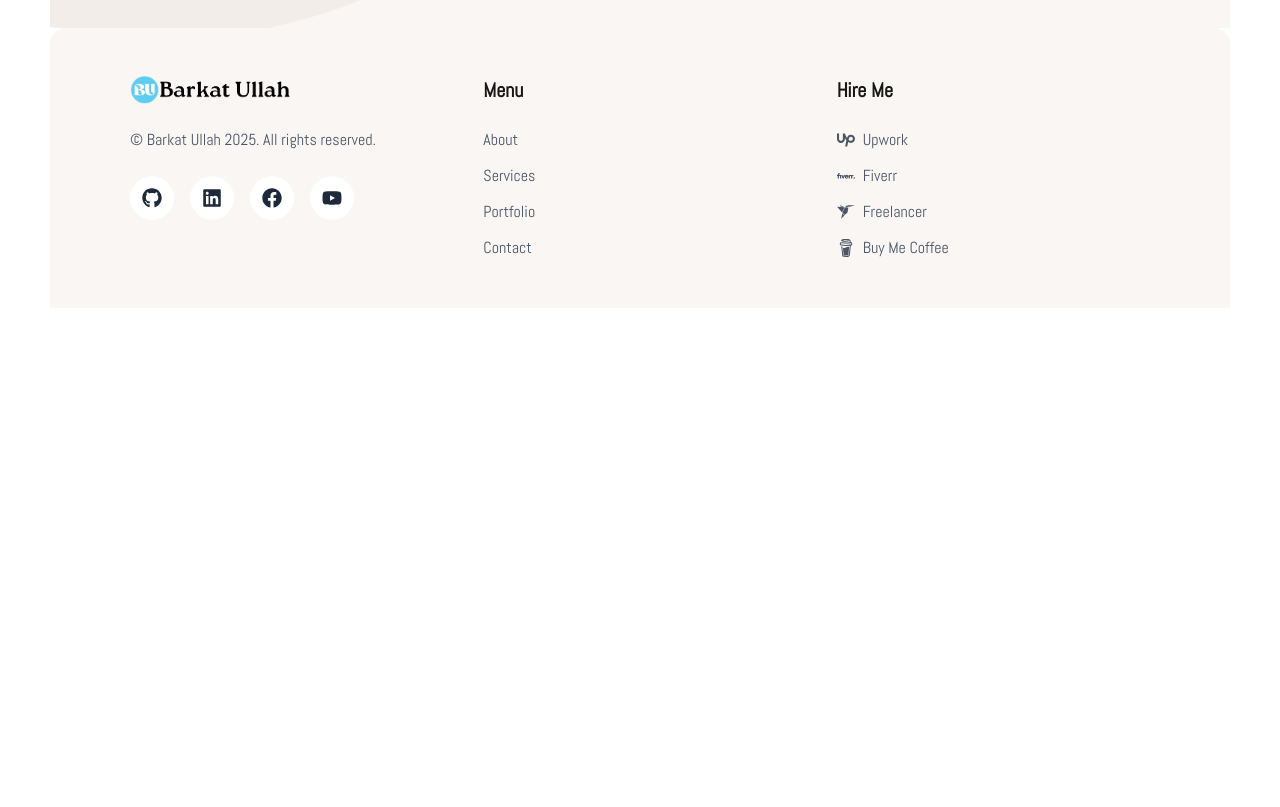
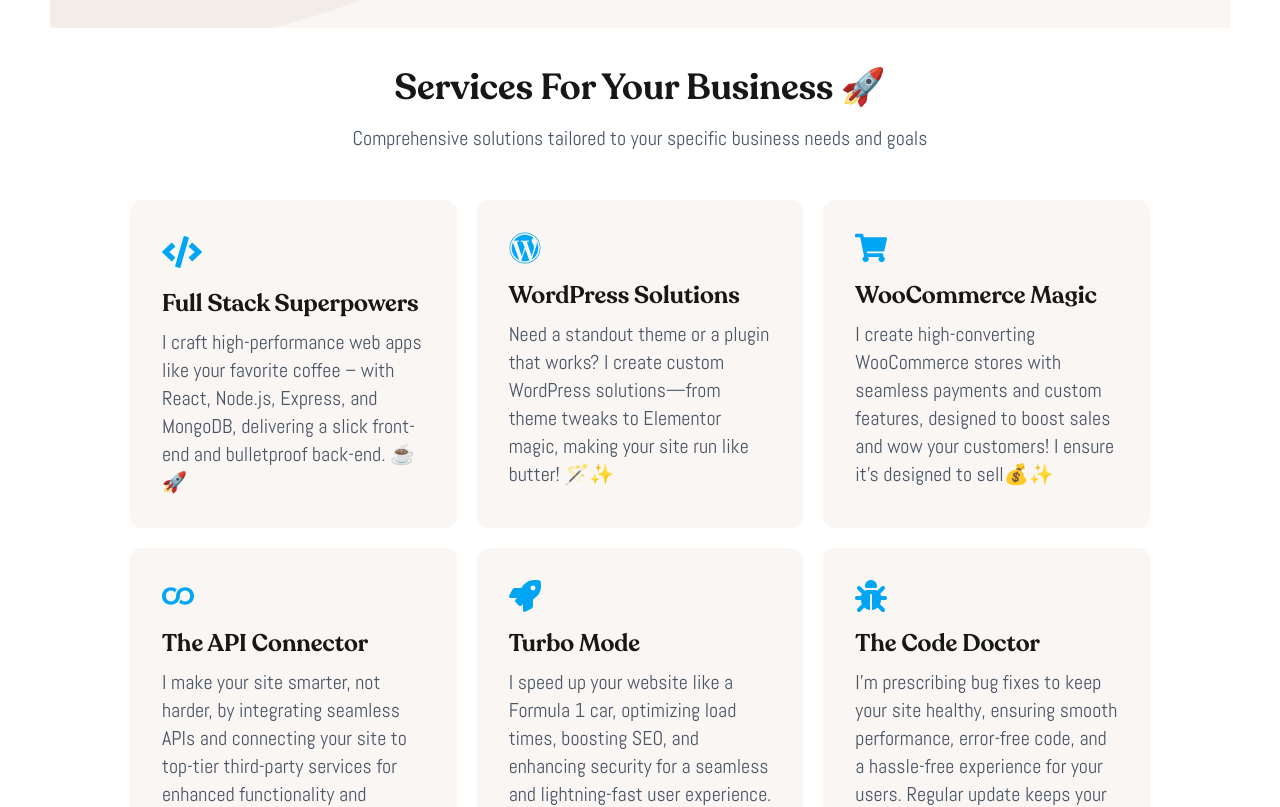
Before and after one commit to Barkatzx/barkat-portfolio-2.0, a Next.js app: page / in a window 1280 px wide. Shown: the part 720-1527 px from the top of the page. Before the commit the page ends 1028 px from the top, so only its background shows below. Built offline with nearby package versions, Linux system fonts and the light colour scheme.

Commit message:
Servicess Added

```diff
--- a/app/page.tsx
+++ b/app/page.tsx
@@ -1,10 +1,12 @@
 import Hero from "@/components/Hero";
+import Services from "@/components/Services";
 import "./globals.css";
 
 export default function Home() {
   return (
     <div>
       <Hero />
+      <Services />
     </div>
   );
 }
--- a/components/Footer.tsx
+++ b/components/Footer.tsx
@@ -57,13 +57,13 @@ export default function Footer() {
 
           {/* Second Column - Menu */}
           <div className="flex flex-col items-center md:items-start">
-            <h3 className="text-xl font-bold mb-6">Menu</h3>
+            <h3 className="font-[Recoleta] text-xl font-bold mb-6">Menu</h3>
             <ul className="space-y-3 text-center md:text-left">
               {["About", "Services", "Portfolio", "Contact"].map((item) => (
                 <li key={item}>
                   <Link
                     href={`/${item.toLowerCase()}`}
-                    className="text-gray-600 hover:text-green-500 transition-colors"
+                    className="text-gray-600 hover:text-sky-400 transition-colors"
                   >
                     {item}
                   </Link>
@@ -74,7 +74,7 @@ export default function Footer() {
 
           {/* Third Column - Platforms */}
           <div className="flex flex-col items-center md:items-start">
-            <h3 className="text-xl font-bold mb-6">Hire Me</h3>
+            <h3 className="font-[Recoleta] text-xl font-bold mb-6">Hire Me</h3>
             <ul className="space-y-3 text-center md:text-left">
               <HireLink
                 href="https://upwork.com/freelancers/barkatzx"
@@ -118,7 +118,7 @@ function SocialLink({
     <Link
       href={href}
       target="_blank"
-      className="bg-white p-3 rounded-full hover:bg-green-50 transition-colors"
+      className="bg-white p-3 rounded-full hover:bg-sky-100 transition-colors"
       aria-label={label}
     >
       <Icon className="text-gray-800 text-xl" />
@@ -141,7 +141,7 @@ function HireLink({
       <Link
         href={href}
         target="_blank"
-        className="flex items-center justify-center md:justify-start text-gray-600 hover:text-green-500 transition-colors"
+        className="flex items-center justify-center md:justify-start text-gray-600 hover:text-sky-400 transition-colors"
       >
         <Icon className="mr-2 text-lg" /> {label}
       </Link>
--- /dev/null
+++ b/components/Services.tsx
@@ -0,0 +1,95 @@
+"use client";
+
+import { motion } from "framer-motion";
+import { FaCode, FaRocket, FaShoppingCart, FaWordpress } from "react-icons/fa";
+import { FaBug } from "react-icons/fa6";
+import { SiGitconnected } from "react-icons/si";
+
+const services = [
+  {
+    icon: <FaCode className="w-10 h-10" />,
+    title: "Full Stack Superpowers",
+    subtitle:
+      "I craft high-performance web apps like your favorite coffee – with React, Node.js, Express, and MongoDB, delivering a slick front-end and bulletproof back-end. ☕🚀",
+  },
+  {
+    icon: <FaWordpress className="w-8 h-8" />,
+    title: "WordPress Solutions",
+    subtitle:
+      "Need a standout theme or a plugin that works? I create custom WordPress solutions—from theme tweaks to Elementor magic, making your site run like butter! 🪄✨",
+  },
+  {
+    icon: <FaShoppingCart className="w-8 h-8" />,
+    title: "WooCommerce Magic",
+    subtitle:
+      "I create high-converting WooCommerce stores with seamless payments and custom features, designed to boost sales and wow your customers! I ensure it’s designed to sell💰✨",
+  },
+  {
+    icon: <SiGitconnected className="w-8 h-8" />,
+    title: "The API Connector",
+    subtitle:
+      "I make your site smarter, not harder, by integrating seamless APIs and connecting your site to top-tier third-party services for enhanced functionality and performance. 💡🔗",
+  },
+  {
+    icon: <FaRocket className="w-8 h-8" />,
+    title: "Turbo Mode",
+    subtitle:
+      "I speed up your website like a Formula 1 car, optimizing load times, boosting SEO, and enhancing security for a seamless and lightning-fast user experience. 🏎️💨",
+  },
+  {
+    icon: <FaBug className="w-8 h-8" />,
+    title: "The Code Doctor",
+    subtitle:
+      "I’m prescribing bug fixes to keep your site healthy, ensuring smooth performance, error-free code, and a hassle-free experience for your users. Regular update keeps your site well! 🩺",
+  },
+];
+
+export default function Services() {
+  return (
+    <section className="px-5 md:px-20 py-10">
+      <div className="container mx-auto">
+        <motion.div
+          initial={{ opacity: 0, y: 20 }}
+          whileInView={{ opacity: 1, y: 0 }}
+          transition={{ duration: 0.5 }}
+          viewport={{ once: true }}
+          className="text-center mb-12"
+        >
+          <h2 className="font-[Recoleta] text-3xl md:text-4xl font-bold mb-4">
+            Services For Your Business 🚀
+          </h2>
+
+          <p className="text-gray-600 max-w-2xl mx-auto text-xl">
+            Comprehensive solutions tailored to your specific business needs and
+            goals
+          </p>
+        </motion.div>
+
+        <div className="grid md:grid-cols-3 grid-cols-1 gap-5">
+          {services.map((service, index) => (
+            <motion.div
+              key={index}
+              initial={{ opacity: 0, y: 20 }}
+              whileInView={{ opacity: 1, y: 0 }}
+              transition={{ duration: 0.5, delay: index * 0.1 }}
+              viewport={{ once: true }}
+              className="bg-[#f9f6f3] hover:bg-sky-400 hover:text-white rounded-xl p-4 transition-all duration-300 cursor-pointer group"
+            >
+              <div className="flex flex-col p-4">
+                <div className="mb-4 text-sky-500 group-hover:text-white">
+                  {service.icon}
+                </div>
+                <h3 className="font-[Recoleta] font-bold text-2xl mb-2">
+                  {service.title}
+                </h3>
+                <p className="text-gray-600 group-hover:text-white/90 text-xl">
+                  {service.subtitle}
+                </p>
+              </div>
+            </motion.div>
+          ))}
+        </div>
+      </div>
+    </section>
+  );
+}
```
